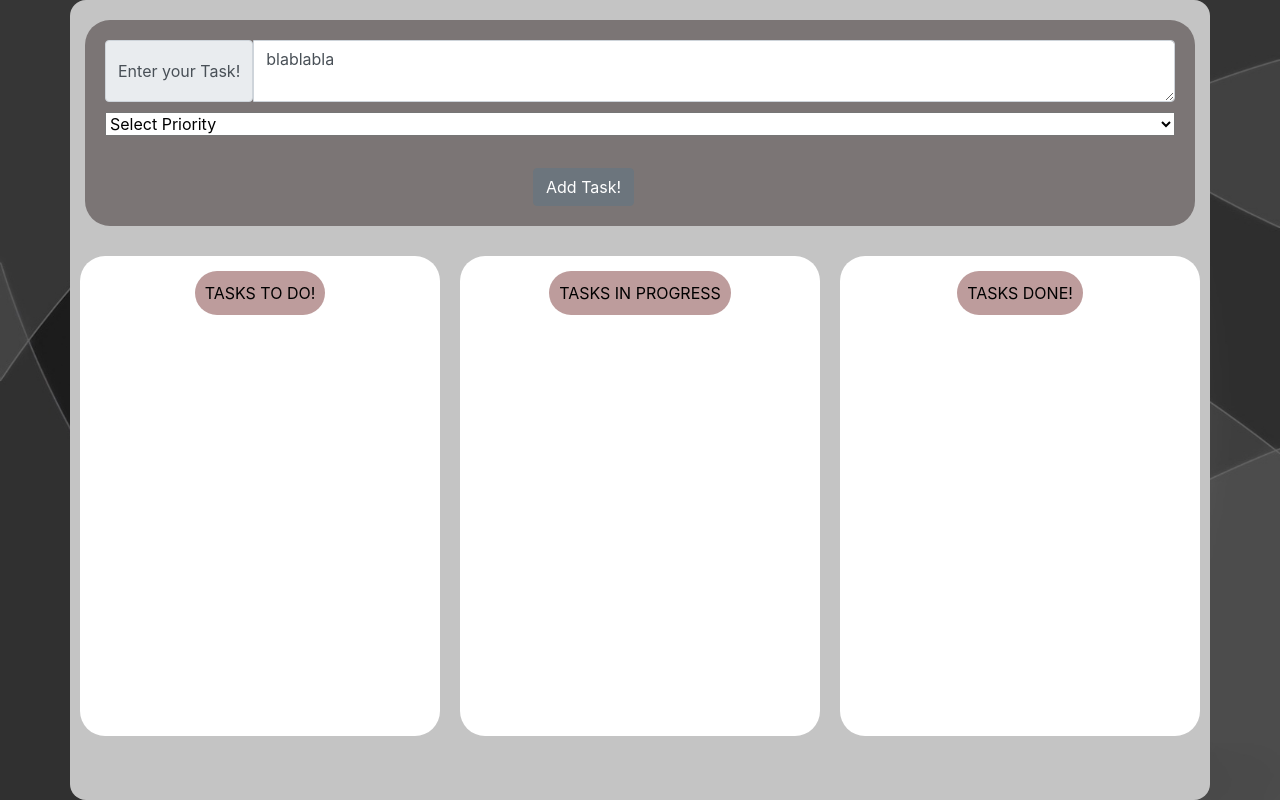
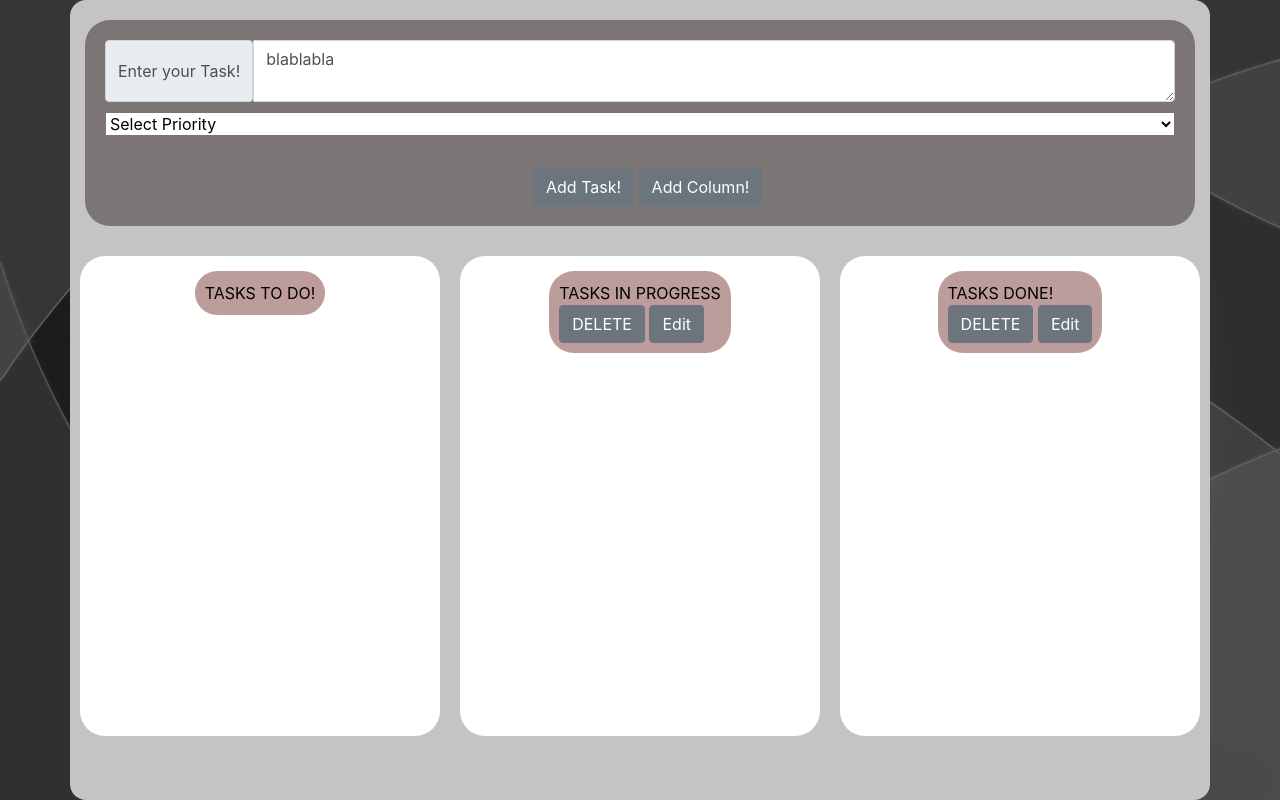
Before and after one commit to Al3ksanderD/PROMAN, a Flask app: page /board in a window 1280 px wide. Run offline with Flask 2, Linux system fonts and the light colour scheme; parts of the project's set-up code (start-up, migrations or seed data) failed here and were passed over; some libraries are stand-ins or nearby versions.

Commit message:
New stuff: - renaming columns - deleting columns - adding new columns - a little refactor

```diff
--- a/static/js/board.js
+++ b/static/js/board.js
@@ -1,11 +1,55 @@
 let todoId = 0
+let columnId = 4
 let draggables = document.querySelectorAll('.draggable')
 let containers = document.querySelectorAll('.task-col')
 let deleteButtons = document.querySelectorAll("delTodo")
-let myEditableElement = document.querySelectorAll(".edit-task-button");
+let myEditableElement = document.querySelectorAll(".edit-task-button")
+let deleteColumns = document.querySelectorAll(".delete-col-button")
+let editColumns = document.querySelectorAll(".edit-col-button")
+
 
 document.getElementById("task-add-button").addEventListener("click", addTask);
+document.getElementById("column-add-button").addEventListener("click", addColumn);
 
+updateVars();
+
+
+
+
+function addColumn() {
+
+    const newColumn = document.createElement('div');
+    newColumn.classList.add("col")
+    newColumn.classList.add("task-col")
+    newColumn.id = `task-col-${columnId}`
+
+    const title = document.createElement('div');
+    title.classList.add("col-title")
+    title.id = `col-title-${columnId}`
+
+    const titleText = document.createElement('div');
+    titleText.classList.add("title")
+    titleText.innerText = "Unnamed"
+
+    const deleteButton = createDeleteColButton();
+    const editButton = createEditColButton();
+
+    const todo_container = document.createElement('div');
+
+    document.getElementById("col-container").appendChild(newColumn);
+
+    document.getElementById(`task-col-${columnId}`).appendChild(title);
+    document.getElementById(`col-title-${columnId}`).appendChild(titleText);
+    document.getElementById(`col-title-${columnId}`).appendChild(deleteButton);
+    document.getElementById(`col-title-${columnId}`).appendChild(editButton);
+
+    document.getElementById(`task-col-${columnId}`).appendChild(todo_container);
+
+    columnId += 1;
+    updateVars();
+
+
+}
 
 function addTask() {
     let title = document.getElementById("task-title").value
@@ -13,7 +57,24 @@ function addTask() {
 
     renderTask(title, priority)
     updateVars()
-};
+}
+
+function editCol(event) {
+    console.log("editcol function")
+    let editedValue = document.getElementById("afterColEdit").value
+    let newValue = document.getElementById(event.currentTarget.myParam)
+    let del = createDeleteColButton();
+    let edit = createEditColButton();
+
+
+    newValue.innerHTML = '<div class="title">' + editedValue + '</div>';
+
+    newValue.appendChild(del);
+    newValue.appendChild(edit);
+
+    updateVars()
+
+}
 
 function editTask(event) {
     let string = event.currentTarget.myParam
@@ -38,11 +99,40 @@ function editTask(event) {
 
 }
 
+function delCol() {
+    console.log(event.target);
+    let child = event.target.parentNode
+    child.parentNode.remove();
+
+    updateVars()
+}
+
 function delTask(element) {
 
     element.parentNode.removeChild(element);
 
 }
+function createDeleteColButton() {
+    const button = document.createElement('button');
+    button.innerText = "Delete";
+    button.id = `deleteColButton`;
+    button.classList.add("btn");
+    button.classList.add("btn-secondary");
+    button.classList.add("delete-col-button");
+    return button;
+}
+
+function createEditColButton() {
+    const edit = document.createElement('button');
+    edit.innerText = "Edit";
+    edit.id = `editColButton`;
+    edit.classList.add("btn");
+    edit.classList.add("btn-secondary");
+    edit.classList.add("edit-col-button");
+    return edit;
+}
+
+
 
 function createDeleteButton(id) {
     const button = document.createElement('button');
@@ -73,6 +163,8 @@ function updateVars() {
     containers = document.querySelectorAll('.task-col');
     deleteButtons = document.querySelectorAll(".delete-task-button");
     myEditableElement = document.querySelectorAll(".edit-task-button");
+    deleteColumns = document.querySelectorAll(".delete-col-button")
+    editColumns = document.querySelectorAll(".edit-col-button")
 
     checkEvents()
 }
@@ -94,13 +186,41 @@ function renderTask(title, priority) {
     todo.classList.add("draggable");
 
 
-    document.getElementById("task-to-do-container").appendChild(todo);
+    document.getElementById("task-col-1").appendChild(todo);
     document.getElementById(`todo${todoId}`).appendChild(button);
     document.getElementById(`todo${todoId}`).appendChild(edit);
     todoId += 1;
 }
 
 function checkEvents() {
+
+    deleteColumns.forEach(column => {
+        column.addEventListener("click", delCol)
+    })
+
+
+    editColumns.forEach(column => {
+    column.addEventListener("click", () => {
+        let parentId = event.target.parentNode.id;
+        let parent = event.target.parentNode
+        // let targetChild = document.getElementById(parentId).getElementsByClassName("title")[0];
+        let toChange = parent
+        let inputArea = '<textarea id="afterColEdit"> Edit Col Name </textarea>'
+        let buttonArea = '<button id="afterColEditButton"> Edit! </button>'
+        toChange.innerHTML = inputArea + "<br>" + buttonArea;
+        let afterEdit = document.getElementById("afterColEditButton")
+        afterEdit.myParam = parentId
+        afterEdit.addEventListener("click", editCol);
+
+
+
+
+
+        // let inputArea = '<textarea id="afterEdit"> </textarea>'
+        // let buttonArea = '<button id="afterEditButton"> Edit! </button>'
+        // toChange.innerHTML = inputArea + "<br>" + buttonArea;
+    })
+})
 
     myEditableElement.forEach(button => {
         button.addEventListener("click", () => {
--- a/templates/board.html
+++ b/templates/board.html
@@ -27,28 +27,34 @@
             </select>
             <p></p>
             <button id="task-add-button" class="btn btn-secondary add-task-button" >Add Task!</button>
+            <button id="column-add-button" class="btn btn-secondary add-column-button" >Add Column!</button>
         </div>
-        <div class="row">
+        <div class="row" id="col-container">
 
-            <div class="col task-col" id="task-to-do-container">
-                <div class="col-title">
-               TASKS TO DO!
+            <div class="col task-col" id="task-col-1">
+                <div class="col-title" id="col-title-1">
+                    <div class="title">TASKS TO DO! </div>
+
                </div>
                <div>
 
                </div>
             </div>
-            <div class="col task-col" id="task-in-progress-container">
-                 <div class="col-title">
-                TASKS IN PROGRESS
+            <div class="col task-col" id="task-col-2">
+                 <div class="col-title" id="col-title-2">
+                    <div class="title"> TASKS IN PROGRESS </div>
+                    <button id="deleteColButton" class="btn btn-secondary delete-col-button"> DELETE</button>
+                    <button id="editColButton" class="btn btn-secondary edit-col-button"> Edit</button>
                 </div>
                <div>
 
                </div>
             </div>
-            <div class="col task-col" id="task-done-container">
-                 <div class="col-title">
-                TASKS DONE!
+            <div class="col task-col" id="task-col-3">
+                 <div class="col-title" id="col-title-3">
+                    <div class="title"> TASKS DONE! </div>
+                    <button id="deleteColButton" class="btn btn-secondary delete-col-button"> DELETE</button>
+                     <button id="editColButton" class="btn btn-secondary edit-col-button"> Edit</button>
                 </div>
                <div>
 
```
